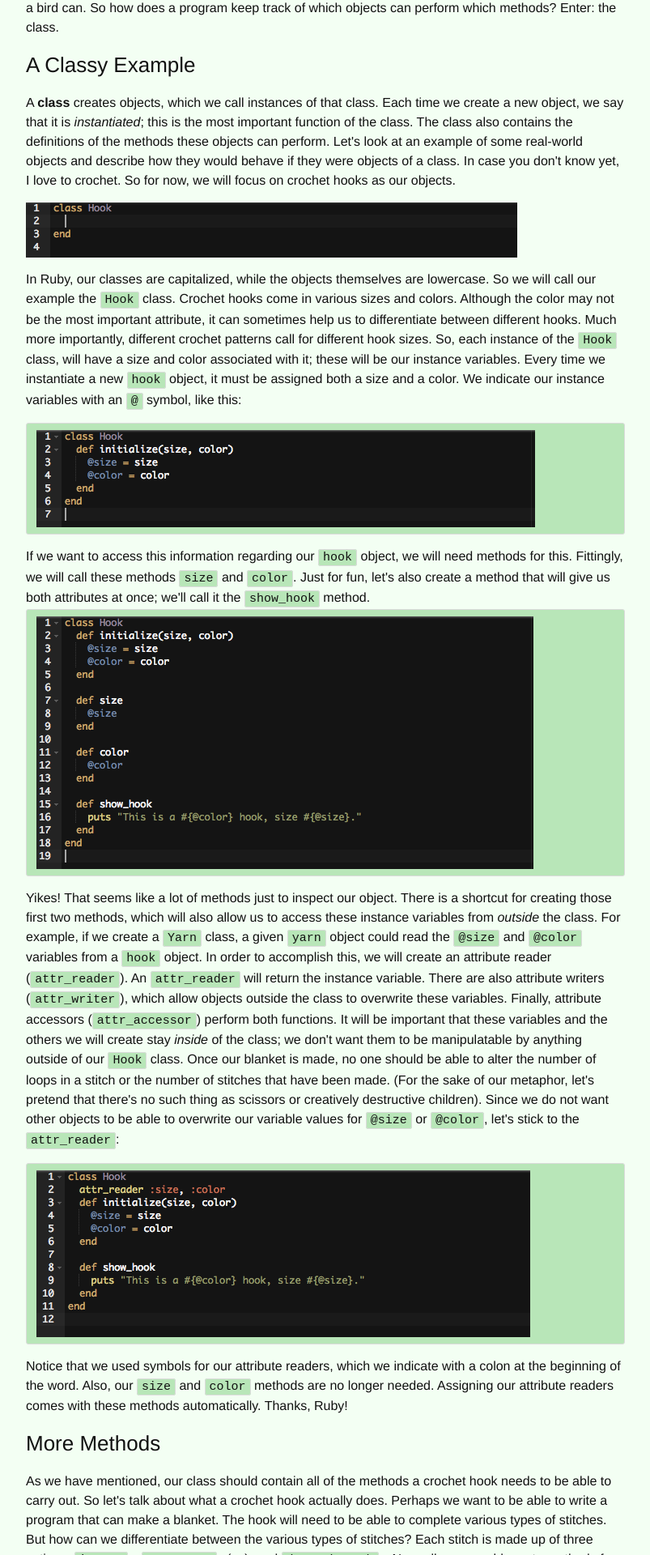
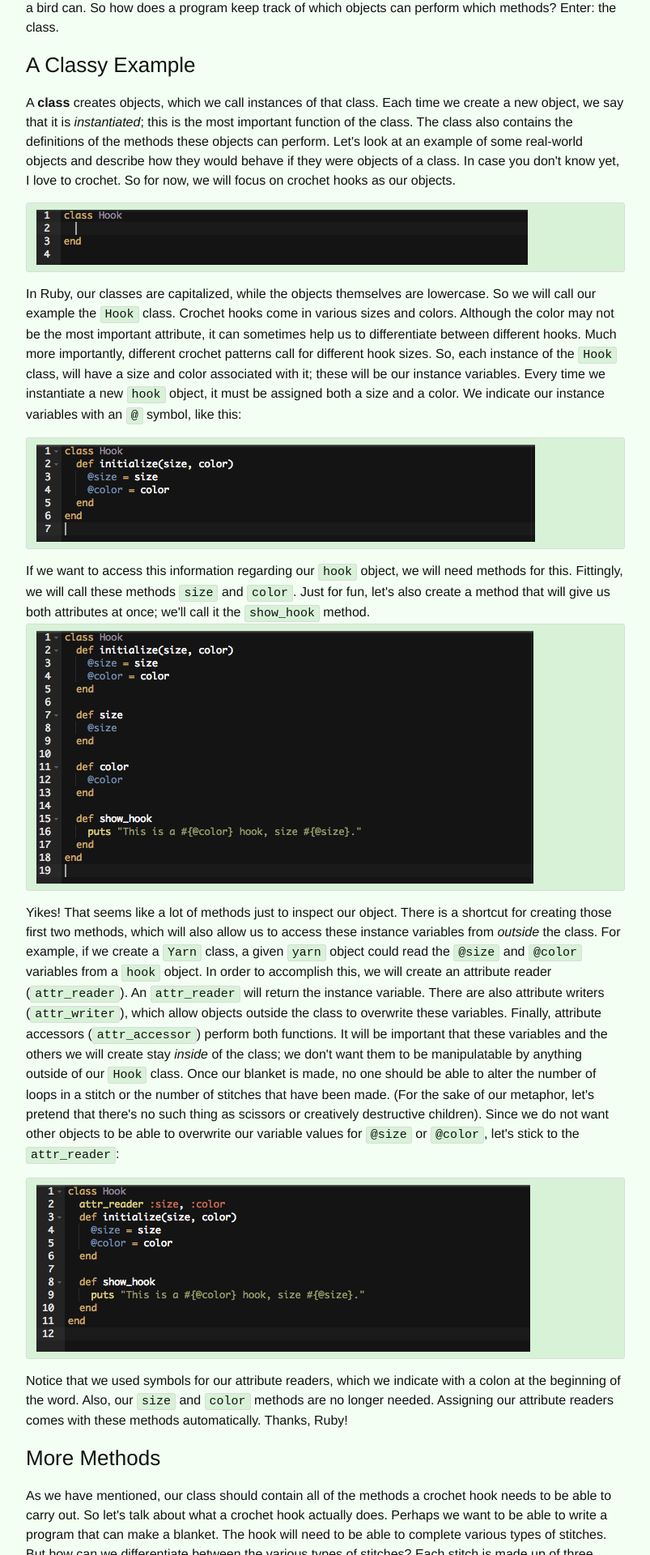
Before and after one commit to tinezekis/tinezekis-site-v1, a Jekyll site: the page built from _posts/2015-05-10-t5-ruby-classes.markdown, in a window 1280 px wide. Shown: the part 397-2317 px from the top of the page at 81% size, without its empty margins (238-1041 px from the left). Built offline with Jekyll 4.4.1, drawn with Linux system fonts in a browser that asks for light colours.

Commit message:
Lighten background color for code text

```diff
--- a/_posts/2015-05-10-t5-ruby-classes.markdown
+++ b/_posts/2015-05-10-t5-ruby-classes.markdown
@@ -14,7 +14,7 @@ categories: blog technical
 <p>
   A <b>class</b> creates objects, which we call instances of that class. Each time we create a new object, we say that it is <i>instantiated</i>; this is the most important function of the class. The class also contains the definitions of the methods these objects can perform. Let's look at an example of some real-world objects and describe how they would behave if they were objects of a class. In case you don't know yet, I love to crochet. So for now, we will focus on crochet hooks as our objects.
 </p>
-<img src="/imgs/hook-class-1.png" />
+<pre><img src="/imgs/hook-class-1.png" /></pre>
 <p>
   In Ruby, our classes are capitalized, while the objects themselves are lowercase. So we will call our example the <code>Hook</code> class. Crochet hooks come in various sizes and colors. Although the color may not be the most important attribute, it can sometimes help us to differentiate between different hooks. Much more importantly, different crochet patterns call for different hook sizes. So, each instance of the <code>Hook</code> class, will have a size and color associated with it; these will be our instance variables. Every time we instantiate a new <code>hook</code> object, it must be assigned both a size and a color. We indicate our instance variables with an <code>@</code> symbol, like this:
   <pre><img src="/imgs/hook-class-2.png" /></pre>
--- a/_sass/_base.scss
+++ b/_sass/_base.scss
@@ -130,7 +130,7 @@ code {
     font-size: 15px;
     border: 1px solid $grey-color-light;
     border-radius: 3px;
-    background-color: #B8E6B8;
+    background-color: #D8F2D8;
 }
 
 code {
```
Also changed, not shown: 3 other files.
